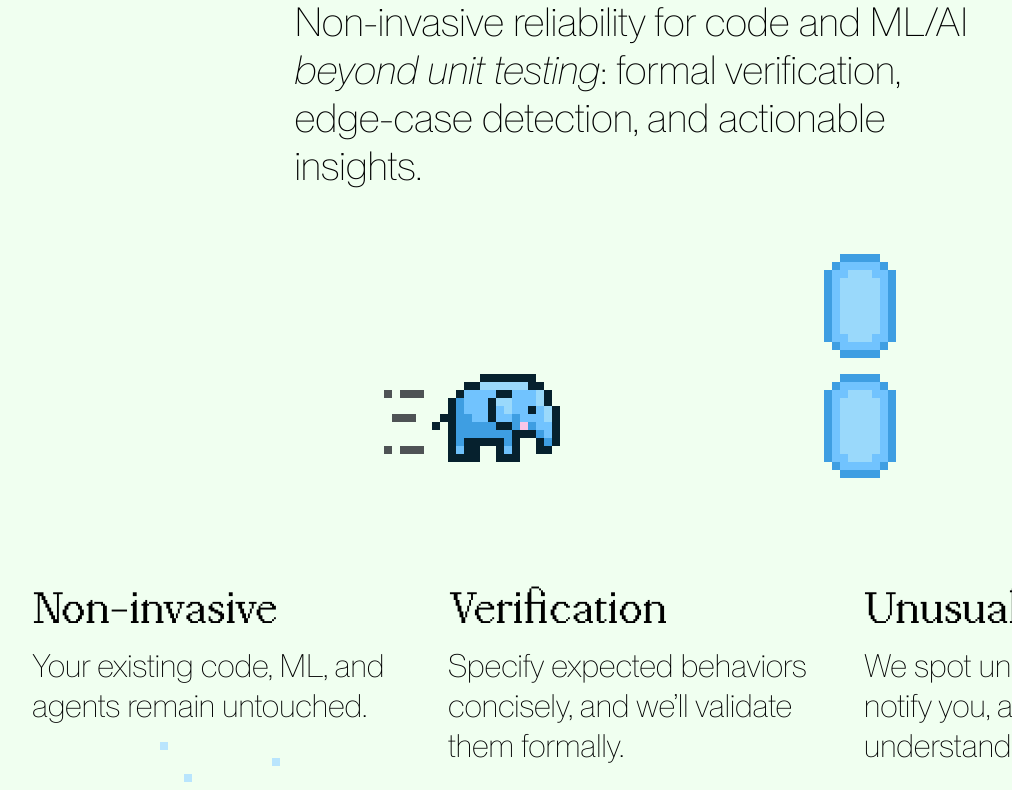
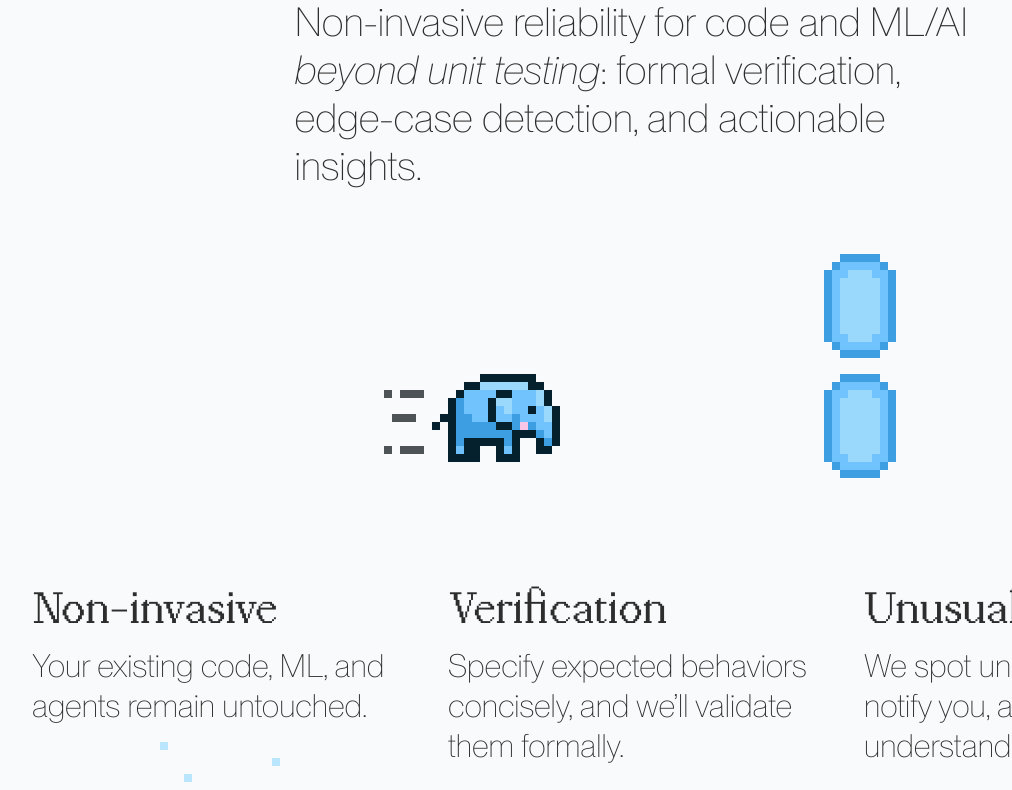
Before and after one commit to swarmis-us/comprehensible.github.io, a plain HTML site: page index.html in a window 1280 px wide. Shown: the part 358-1148 px from the top of the page, without its empty margins (0-1012 px from the left). Drawn offline with Linux system fonts and the light colour scheme; files whose address does not match are found by name.

Commit message:
colour update

```diff
--- a/theme.css
+++ b/theme.css
@@ -46,8 +46,8 @@ body {
     font-family: NeueMontreal, Arial, sans-serif; /* set a clean, readable font */
     font-weight: normal;
     line-height: 1.5; /* improve text readability */
-    background-color: #F0FFF0; /* #FFC107; #F0FFF0 #77DD77 #fff; white background (default, but explicit) */
-    color: #000; /* black text */
+    background-color: #F9FAFB; /* #F0FFF0 #FFC107; #77DD77 #fff; white background (default, but explicit) */
+    color: #2D2D2D; /* black text */
 }
 
 .header {
```
